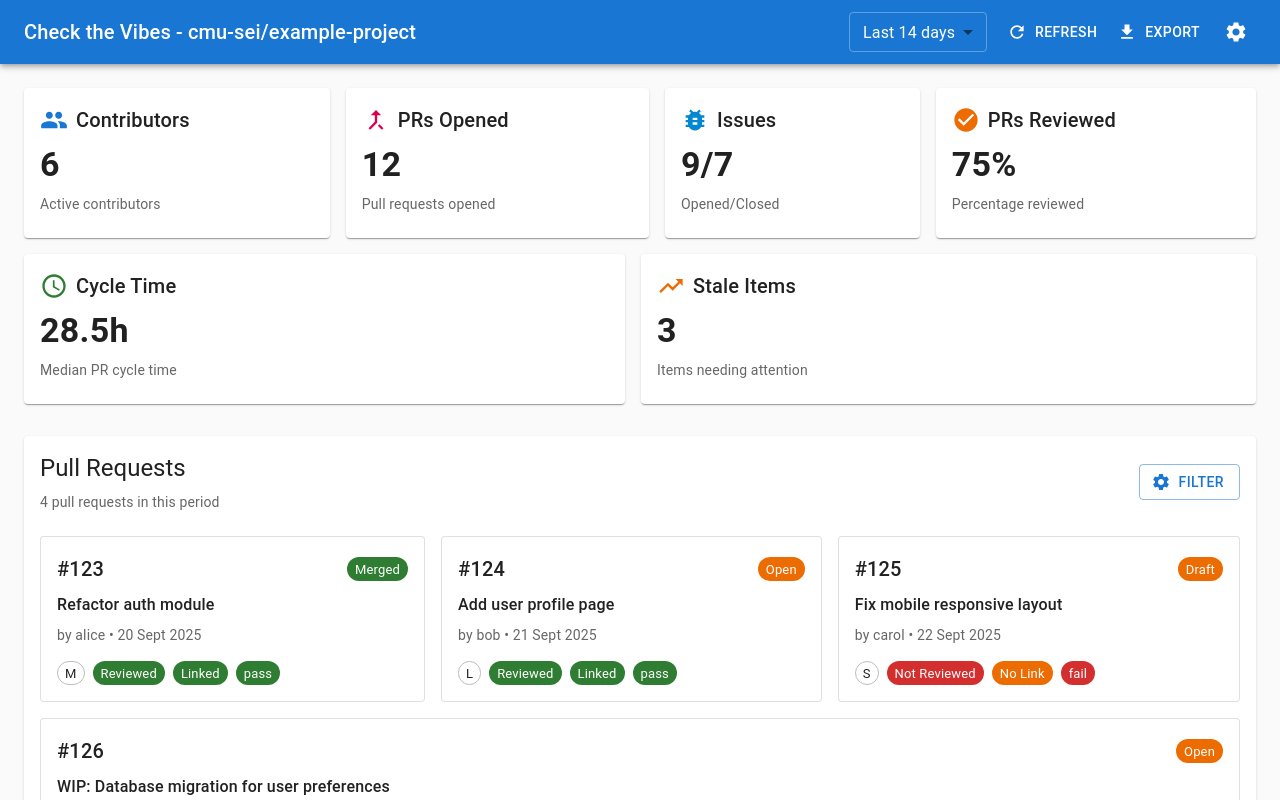
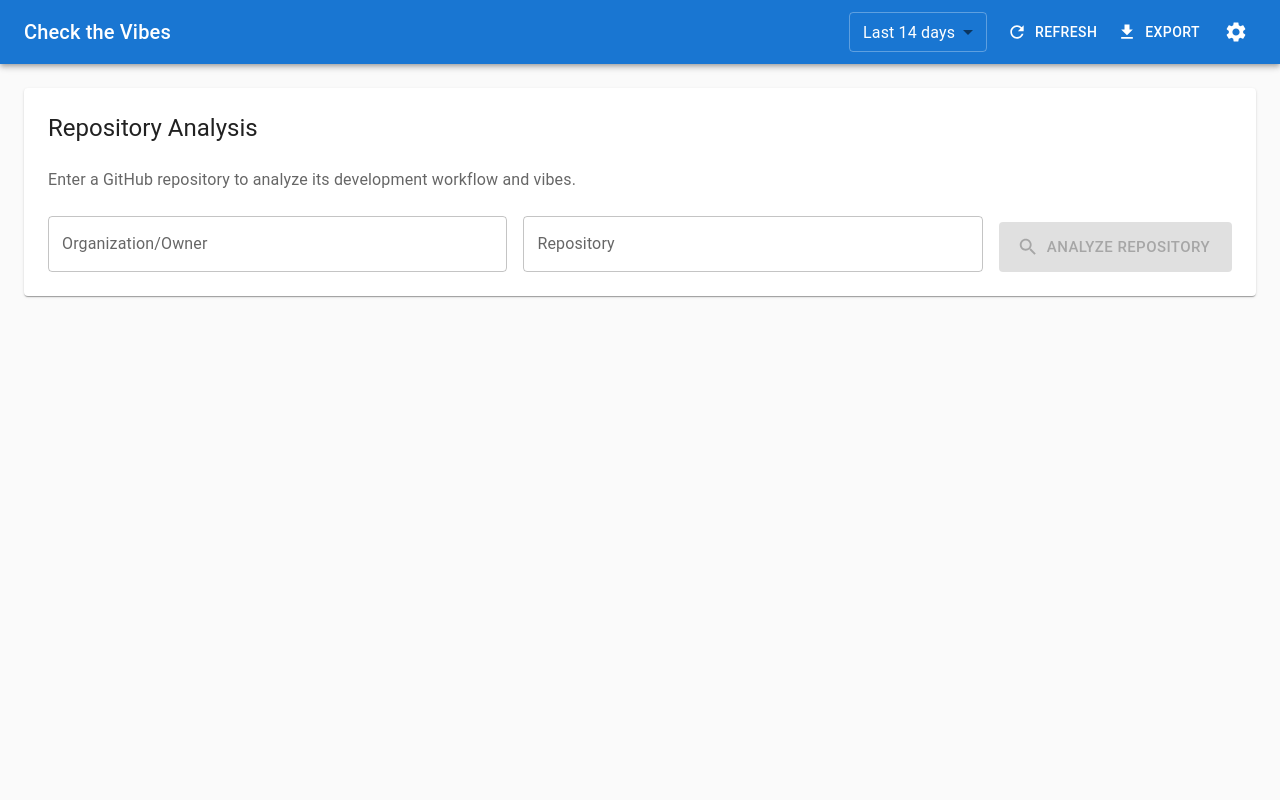
Before and after one commit to ChrisTimperley/check-the-vibes, a React (Vite) app in the folder frontend/: page / in a window 1280 px wide. Shown: the top 800 px of the page. Built offline with nearby package versions, Linux system fonts and the light colour scheme; no server answers.

Commit message:
feature: added form to specify repo

```diff
--- a/frontend/src/MuiApp.tsx
+++ b/frontend/src/MuiApp.tsx
@@ -19,6 +19,8 @@ import {
   TableCell,
   TableBody,
   Link,
+  TextField,
+  Paper,
 } from '@mui/material';
 import {
   Refresh,
@@ -31,6 +33,7 @@ import {
   Schedule,
   TrendingUp,
   Comment,
+  Search,
 } from '@mui/icons-material';
 import { ThemeProvider, createTheme } from '@mui/material/styles';
 import CssBaseline from '@mui/material/CssBaseline';
@@ -86,13 +89,23 @@ const formatDate = (iso?: string) => {
 function App() {
   const [data, setData] = useState(mockAnalysisData);
   const [timeWindow, setTimeWindow] = useState('14');
+  const [owner, setOwner] = useState('');
+  const [repo, setRepo] = useState('');
+  const [isAnalyzing, setIsAnalyzing] = useState(false);
+  const [hasAnalyzed, setHasAnalyzed] = useState(false);
 
   const fetchCommits = async () => {
+    if (!owner || !repo) {
+      console.log('Owner and repo are required');
+      return;
+    }
+
+    setIsAnalyzing(true);
     try {
       console.log('Fetching commits from API...');
-      const repo = 'ChrisTimperley/check-the-vibes';
+      const repoName = `${owner}/${repo}`;
       const response = await fetch(
-        `http://localhost:8000/commits?repo=${encodeURIComponent(repo)}&days=${timeWindow}`
+        `http://localhost:8000/commits?repo=${encodeURIComponent(repoName)}&days=${timeWindow}`
       );
       if (!response.ok) {
         throw new Error('Failed to fetch commits');
@@ -106,14 +119,25 @@ function App() {
         direct_pushes: result.commits,
       }));
       console.log('Updated data with real commits');
+      setHasAnalyzed(true);
     } catch (error) {
       console.error('Error fetching commits:', error);
+    } finally {
+      setIsAnalyzing(false);
     }
   };
 
+  const handleAnalyze = () => {
+    console.log('Starting analysis...');
+    fetchCommits();
+  };
+
+  // Only automatically fetch when we have repo info and analysis has been triggered
   useEffect(() => {
+    if (hasAnalyzed && owner && repo) {
       fetchCommits();
-  }, [timeWindow]);
+    }
+  }, [timeWindow, hasAnalyzed, owner, repo]);
 
   const handleRefresh = () => {
     console.log('Refreshing data...');
@@ -220,7 +244,8 @@ function App() {
       <AppBar position="static" className="dashboard-header">
         <Toolbar>
           <Typography variant="h6" component="div" sx={{ flexGrow: 1 }}>
-            Check the Vibes - {data.repo}
+            Check the Vibes{' '}
+            {hasAnalyzed && owner && repo && `- ${owner}/${repo}`}
           </Typography>
 
           <FormControl
@@ -267,6 +292,57 @@ function App() {
       </AppBar>
 
       <Container maxWidth="xl" sx={{ mt: 3, mb: 4 }}>
+        {/* Repository Input Form - Show only when no analysis has been done */}
+        {!hasAnalyzed && (
+          <Paper sx={{ p: 3, mb: 4 }}>
+            <Typography variant="h5" component="h2" sx={{ mb: 3 }}>
+              Repository Analysis
+            </Typography>
+            <Typography variant="body1" sx={{ mb: 3, color: 'text.secondary' }}>
+              Enter a GitHub repository to analyze its development workflow and
+              vibes.
+            </Typography>
+            <Box
+              sx={{
+                display: 'flex',
+                gap: 2,
+                flexWrap: 'wrap',
+                alignItems: 'flex-end',
+              }}
+            >
+              <TextField
+                label="Organization/Owner"
+                value={owner}
+                onChange={(e) => setOwner(e.target.value)}
+                placeholder="e.g., facebook"
+                variant="outlined"
+                sx={{ minWidth: 200, flex: 1 }}
+              />
+              <TextField
+                label="Repository"
+                value={repo}
+                onChange={(e) => setRepo(e.target.value)}
+                placeholder="e.g., react"
+                variant="outlined"
+                sx={{ minWidth: 200, flex: 1 }}
+              />
+              <Button
+                variant="contained"
+                size="large"
+                startIcon={<Search />}
+                onClick={handleAnalyze}
+                disabled={!owner || !repo || isAnalyzing}
+                sx={{ py: 1.5, minWidth: 180 }}
+              >
+                {isAnalyzing ? 'Analyzing...' : 'Analyze Repository'}
+              </Button>
+            </Box>
+          </Paper>
+        )}
+
+        {/* Show analysis results only after analysis */}
+        {hasAnalyzed && (
+          <>
             {/* Summary Cards */}
             <Box sx={{ display: 'flex', flexWrap: 'wrap', gap: 2, mb: 4 }}>
               {summaryCards.map((card) => {
@@ -278,7 +354,9 @@ function App() {
                     sx={{ minWidth: 250, flexGrow: 1 }}
                   >
                     <CardContent>
-                  <Box sx={{ display: 'flex', alignItems: 'center', mb: 1 }}>
+                      <Box
+                        sx={{ display: 'flex', alignItems: 'center', mb: 1 }}
+                      >
                         <IconComponent
                           color={card.color as any}
                           sx={{ mr: 1, fontSize: 28 }}
@@ -352,7 +430,10 @@ function App() {
                         />
                       </Box>
 
-                  <Typography variant="body1" sx={{ mb: 1, fontWeight: 500 }}>
+                      <Typography
+                        variant="body1"
+                        sx={{ mb: 1, fontWeight: 500 }}
+                      >
                         {pr.title}
                       </Typography>
 
@@ -376,14 +457,18 @@ function App() {
                           color={pr.reviewed ? 'success' : 'error'}
                         />
                         <Chip
-                      label={pr.linked_issues.length > 0 ? 'Linked' : 'No Link'}
+                          label={
+                            pr.linked_issues.length > 0 ? 'Linked' : 'No Link'
+                          }
                           size="small"
                           color={
                             pr.linked_issues.length > 0 ? 'success' : 'warning'
                           }
                         />
                         <Chip
-                      label={pr.ci_status === 'none' ? 'No CI' : pr.ci_status}
+                          label={
+                            pr.ci_status === 'none' ? 'No CI' : pr.ci_status
+                          }
                           size="small"
                           color={getStatusColor(pr.ci_status) as any}
                         />
@@ -400,7 +485,11 @@ function App() {
                 <Typography variant="h5" component="h2" gutterBottom>
                   Contributors
                 </Typography>
-            <Typography variant="body2" color="text.secondary" sx={{ mb: 3 }}>
+                <Typography
+                  variant="body2"
+                  color="text.secondary"
+                  sx={{ mb: 3 }}
+                >
                   {data.contributors.length} active contributors in this period
                 </Typography>
 
@@ -498,7 +587,11 @@ function App() {
                 <Typography variant="h5" component="h2" gutterBottom>
                   Issues
                 </Typography>
-            <Typography variant="body2" color="text.secondary" sx={{ mb: 3 }}>
+                <Typography
+                  variant="body2"
+                  color="text.secondary"
+                  sx={{ mb: 3 }}
+                >
                   {data.issues.length} issues in this period
                 </Typography>
 
@@ -527,7 +620,10 @@ function App() {
                         />
                       </Box>
 
-                  <Typography variant="body1" sx={{ mb: 1, fontWeight: 500 }}>
+                      <Typography
+                        variant="body1"
+                        sx={{ mb: 1, fontWeight: 500 }}
+                      >
                         {issue.title}
                       </Typography>
 
@@ -660,7 +756,9 @@ function App() {
                       )}
 
                       {issue.labels.length > 0 && (
-                    <Box sx={{ display: 'flex', gap: 0.5, flexWrap: 'wrap' }}>
+                        <Box
+                          sx={{ display: 'flex', gap: 0.5, flexWrap: 'wrap' }}
+                        >
                           {issue.labels.slice(0, 3).map((label) => (
                             <Chip
                               key={label}
@@ -768,7 +866,9 @@ function App() {
                   >
                     🔒 Repository Security
                   </Typography>
-              <Box sx={{ display: 'flex', flexWrap: 'wrap', gap: 2, mb: 3 }}>
+                  <Box
+                    sx={{ display: 'flex', flexWrap: 'wrap', gap: 2, mb: 3 }}
+                  >
                     <Card
                       variant="outlined"
                       sx={{
@@ -798,8 +898,8 @@ function App() {
                         <Chip label="High" size="small" color="error" />
                       </Box>
                       <Typography variant="body2">
-                    {data.hygiene.branch_protection.required_reviews} required
-                    reviews, Status checks:{' '}
+                        {data.hygiene.branch_protection.required_reviews}{' '}
+                        required reviews, Status checks:{' '}
                         {data.hygiene.branch_protection.status_checks_required
                           ? 'Yes'
                           : 'No'}
@@ -917,7 +1017,9 @@ function App() {
                   >
                     ⚙️ Code Quality
                   </Typography>
-              <Box sx={{ display: 'flex', flexWrap: 'wrap', gap: 2, mb: 3 }}>
+                  <Box
+                    sx={{ display: 'flex', flexWrap: 'wrap', gap: 2, mb: 3 }}
+                  >
                     <Card
                       variant="outlined"
                       sx={{
@@ -1035,7 +1137,9 @@ function App() {
                   >
                     🚀 Development Practices
                   </Typography>
-              <Box sx={{ display: 'flex', flexWrap: 'wrap', gap: 2, mb: 3 }}>
+                  <Box
+                    sx={{ display: 'flex', flexWrap: 'wrap', gap: 2, mb: 3 }}
+                  >
                     <Card
                       variant="outlined"
                       sx={{
@@ -1066,8 +1170,10 @@ function App() {
                         <Chip label="Medium" size="small" color="warning" />
                       </Box>
                       <Typography variant="body2">
-                    {Math.round(data.hygiene.conventional_commits_rate * 100)}%
-                    follow convention
+                        {Math.round(
+                          data.hygiene.conventional_commits_rate * 100
+                        )}
+                        % follow convention
                       </Typography>
                     </Card>
 
@@ -1137,7 +1243,9 @@ function App() {
                       </Box>
                       <Typography variant="body2">
                         Avg size: {data.hygiene.pr_size_check.average_size},{' '}
-                    {Math.round(data.hygiene.pr_size_check.large_pr_rate * 100)}
+                        {Math.round(
+                          data.hygiene.pr_size_check.large_pr_rate * 100
+                        )}
                         % large
                       </Typography>
                     </Card>
@@ -1266,14 +1374,19 @@ function App() {
             <Card sx={{ mb: 4 }}>
               <CardContent>
                 <Box
-              sx={{ display: 'flex', justifyContent: 'space-between', mb: 2 }}
+                  sx={{
+                    display: 'flex',
+                    justifyContent: 'space-between',
+                    mb: 2,
+                  }}
                 >
                   <div>
                     <Typography variant="h5" component="h2" gutterBottom>
                       Direct Pushes to main
                     </Typography>
                     <Typography variant="body2" color="text.secondary">
-                  Commits pushed directly to the default branch in this period
+                      Commits pushed directly to the default branch in this
+                      period
                     </Typography>
                   </div>
                 </Box>
@@ -1283,7 +1396,9 @@ function App() {
                     <TableHead>
                       <TableRow>
                         <TableCell sx={{ fontWeight: 700 }}>SHA</TableCell>
-                    <TableCell sx={{ fontWeight: 700 }}>Committer</TableCell>
+                        <TableCell sx={{ fontWeight: 700 }}>
+                          Committer
+                        </TableCell>
                         <TableCell sx={{ fontWeight: 700 }}>Message</TableCell>
                         <TableCell sx={{ fontWeight: 700 }}>Lines</TableCell>
                         <TableCell sx={{ fontWeight: 700 }}>Date</TableCell>
@@ -1319,7 +1434,11 @@ function App() {
                           </TableCell>
                           <TableCell>
                             <Box
-                          sx={{ display: 'flex', gap: 1, alignItems: 'center' }}
+                              sx={{
+                                display: 'flex',
+                                gap: 1,
+                                alignItems: 'center',
+                              }}
                             >
                               <Chip
                                 label={`+${c.additions ?? 0}`}
@@ -1386,6 +1505,8 @@ function App() {
                 {formatDate(data.window.to)}
               </Typography>
             </Box>
+          </>
+        )}
       </Container>
     </ThemeProvider>
   );
```
Lines whose indentation alone changed are shown as unchanged.
